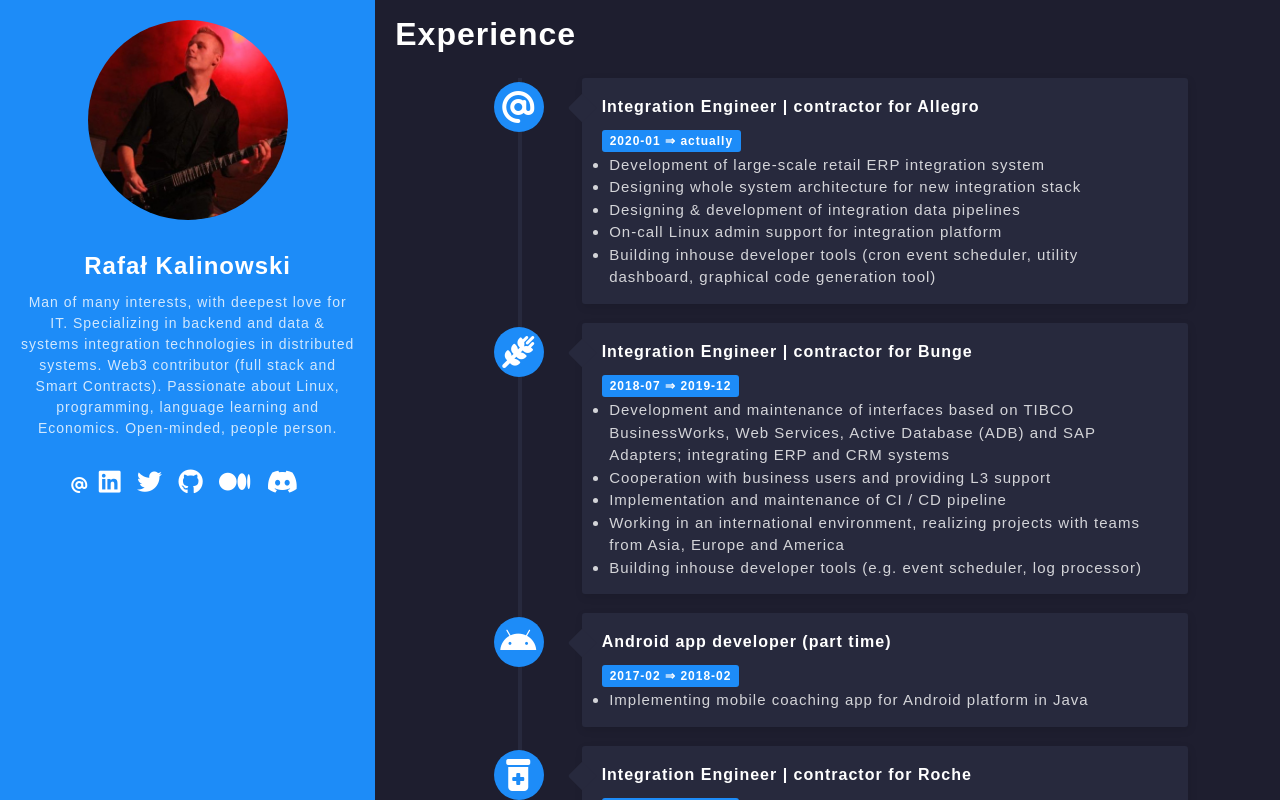
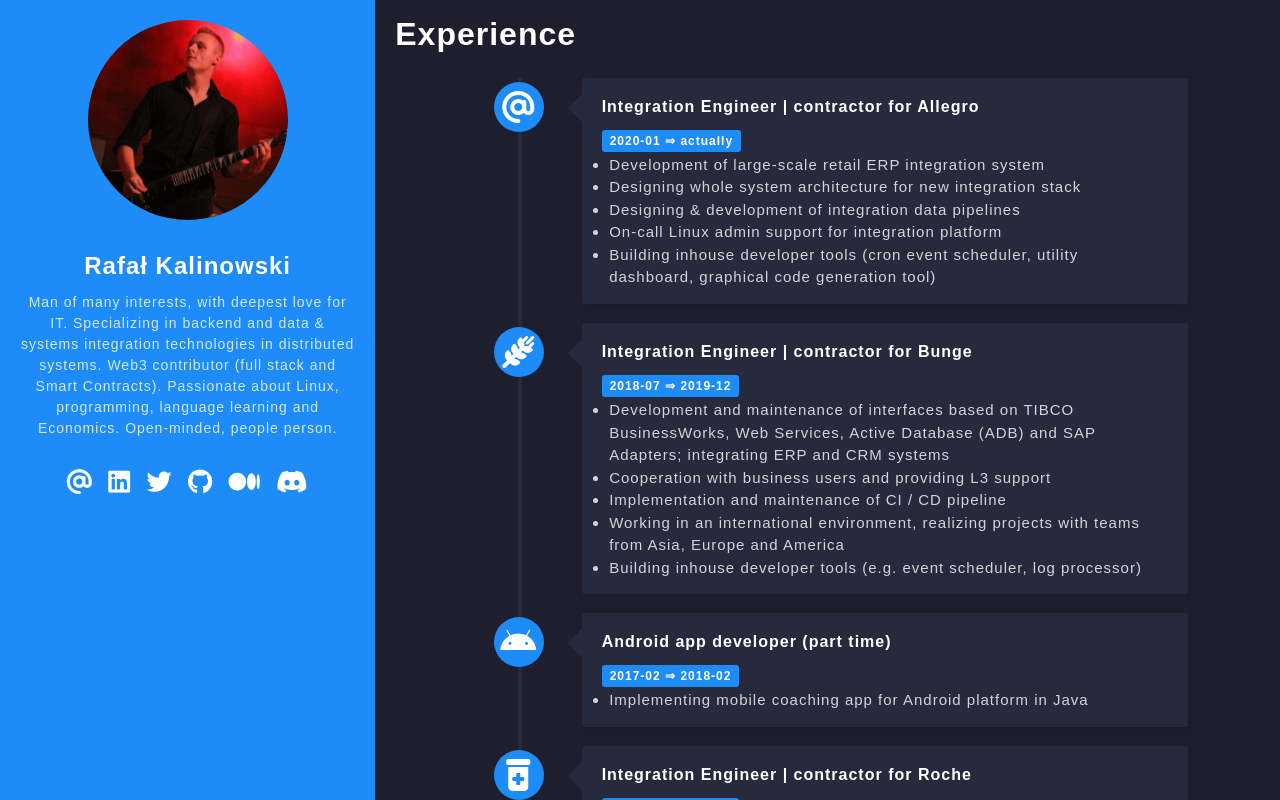
Before and after one commit to deliriusz/cv, a website: page src/index.html in a window 1280 px wide. Shown: the top 800 px of the page. Drawn offline with Linux system fonts and the light colour scheme; a web font is replaced by a local one.

Commit message:
adding missing css

```diff
--- a/src/index.html
+++ b/src/index.html
@@ -15,7 +15,7 @@
             </div>
             <h2>Rafał Kalinowski</h2>
             <p class="self-description">Man of many interests, with deepest love for IT. Specializing in backend and data & systems integration technologies in distributed systems. Web3 contributor (full stack and Smart Contracts). Passionate about Linux, programming, language learning and Economics. Open-minded, people person.</p>
-            <a href="mailto:deliriusz.eth@gmail.com"><i class="fa-solid fa-at"></i></a>
+            <a href="mailto:deliriusz.eth@gmail.com"><i class="link-icons fa-solid fa-at"></i></a>
             <a href="https://www.linkedin.com/in/rafa%C5%82-kalinowski-539176a2"><i class="link-icons fa-brands fa-linkedin"></i></a>
             <a href="https://twitter.com/deliriusz_eth"><i class="link-icons fa-brands fa-twitter"></i></a>
             <a href="https://github.com/deliriusz"><i class="link-icons fa-brands fa-github"></i></a>
```
